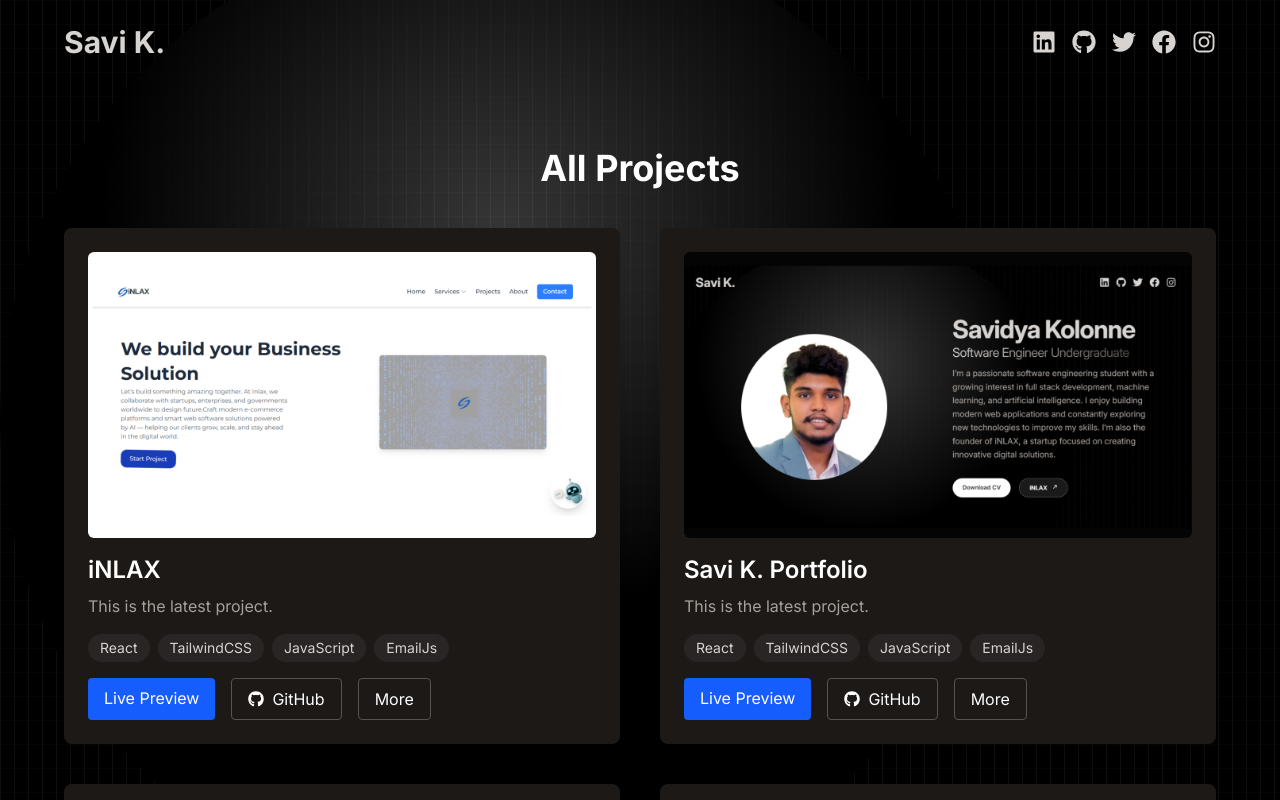
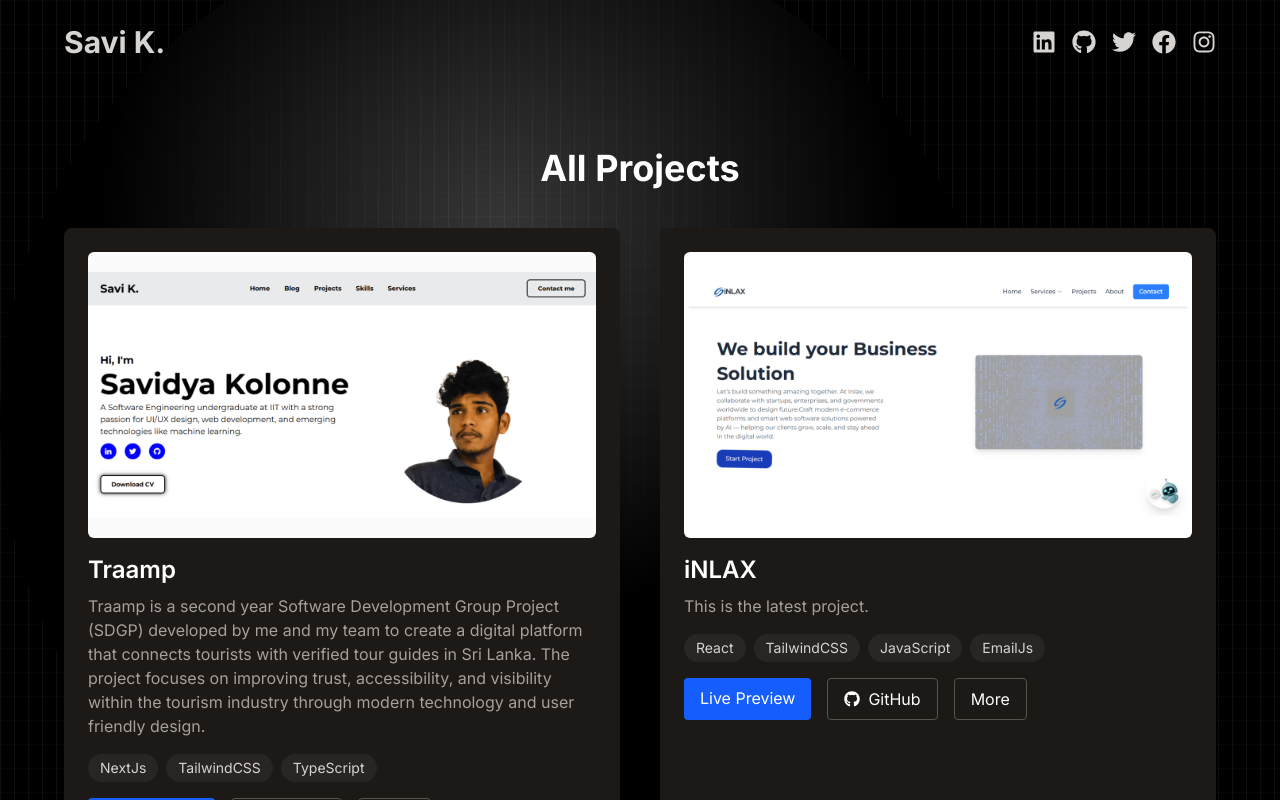
Before and after one commit to savidyakolonne/savidya-portfolio, a React (Vite) app: page /projects in a window 1280 px wide. Shown: the top 800 px of the page. Built offline with nearby package versions, Linux system fonts and the light colour scheme.

Commit message:
project traamp added

```diff
--- a/src/constants/index.js
+++ b/src/constants/index.js
@@ -20,6 +20,17 @@ export const EXPERIENCES = [
 
 export const ALLPROJECTS = [
 
+{
+    title: "Traamp ",
+    image: project1,
+    description: "Traamp is a second year Software Development Group Project (SDGP) developed by me and my team to create a digital platform that connects tourists with verified tour guides in Sri Lanka. The project focuses on improving trust, accessibility, and visibility within the tourism industry through modern technology and user friendly design.",
+    technologies: ["NextJs", "TailwindCSS", "TypeScript"],
+    id: "project6",
+    liveUrl: "https://traamp.com/",
+    githubUrl: "https://https://github.com/savidyakolonne/traamp-landingpg",
+    // youtubeUrl: "#"
+
+  },
   {
     title: "iNLAX",
     image: project5,
```
Also changed, not shown: src/assets/projects/project-6.webp (added).
